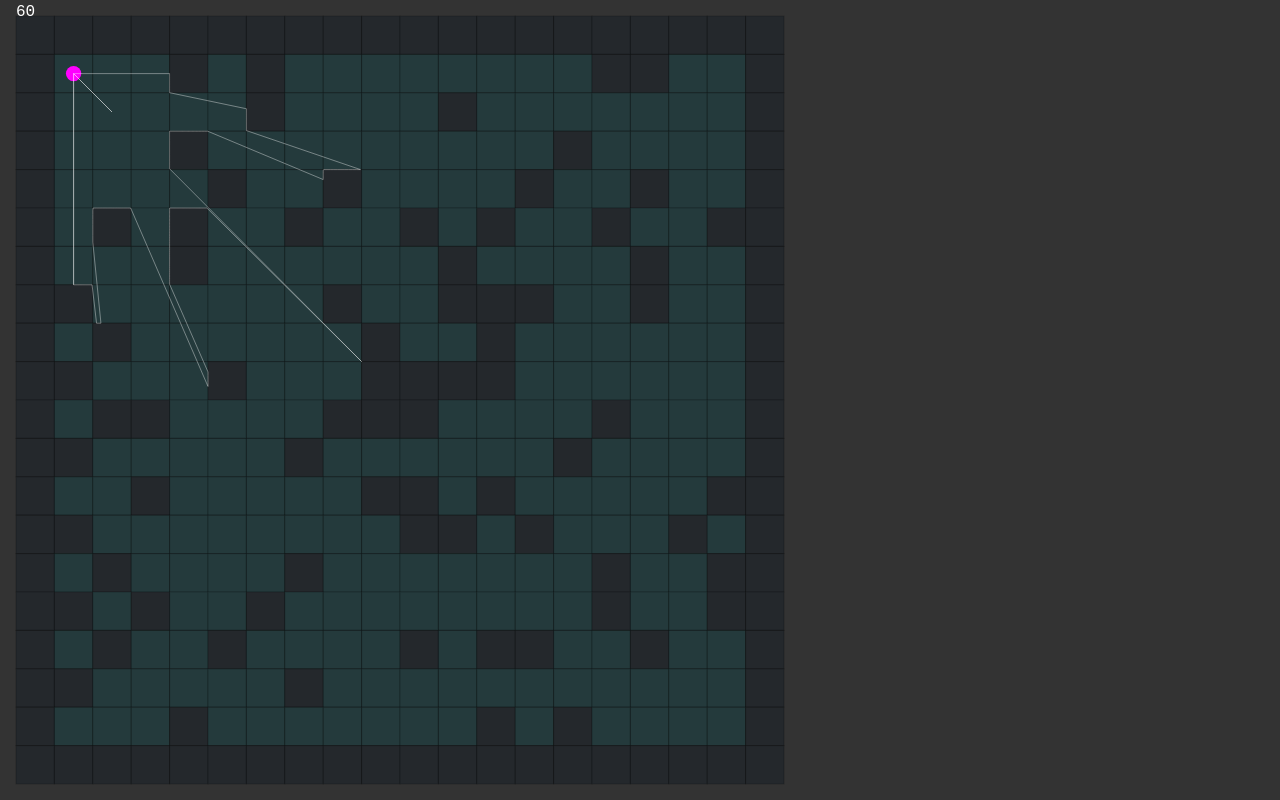
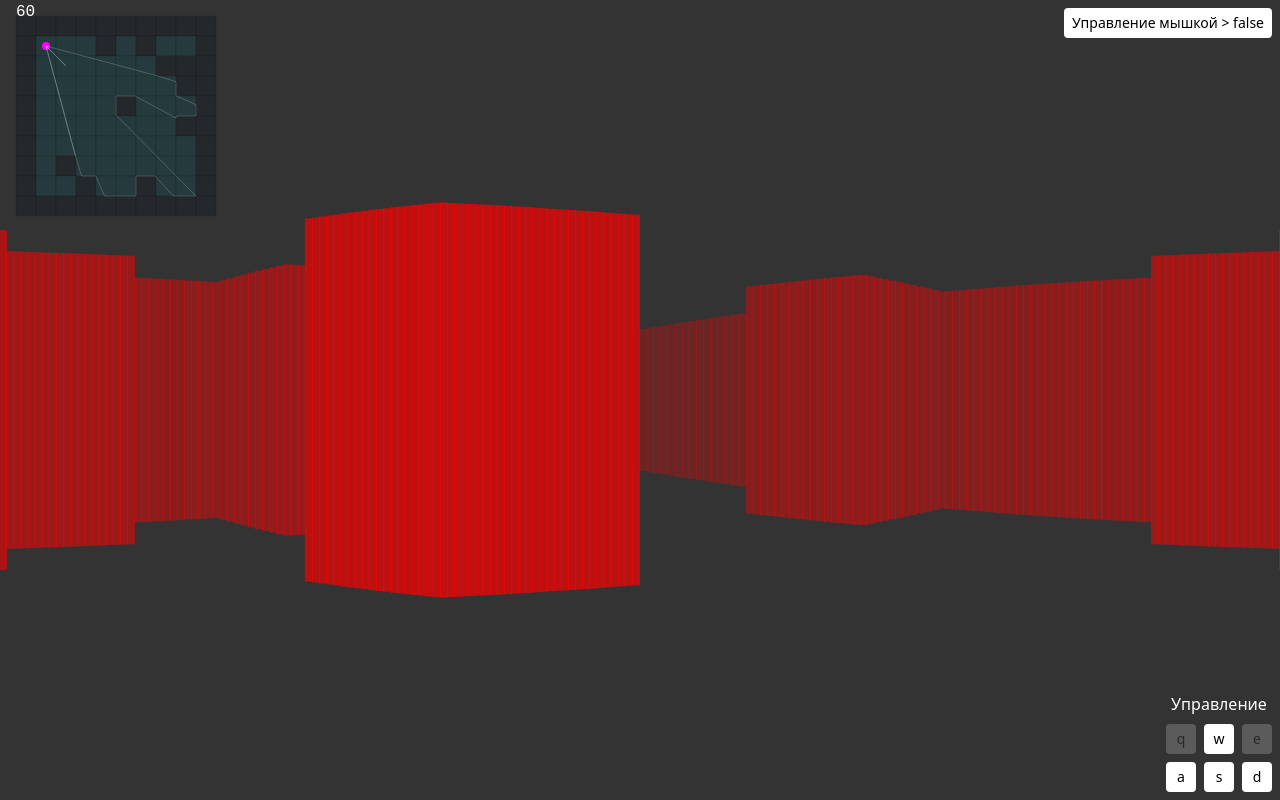
Before and after one commit to RickoOfficial/Raycasting, a website built with Vite: page index.html in a window 1280 px wide. Built offline with nearby package versions, Linux system fonts and the light colour scheme.

Commit message:
add simple 3d

```diff
--- a/index.html
+++ b/index.html
@@ -8,6 +8,18 @@
 	<body>
 		<canvas class="fixed top-1/2 left-1/2 -translate-x-1/2 -translate-y-1/2 bg-emerald-500" id="canvas"></canvas>
 
+		<div class="fixed right-2 bottom-2">
+			<div class="text-center text-white mb-2">Управление</div>
+			<div class="grid grid-cols-3 gap-2">
+				<div class="flex justify-center items-center aspect-square p-2 bg-white text-black text-sm leading-none rounded pointer-events-none opacity-20">q</div>
+				<div class="flex justify-center items-center aspect-square p-2 bg-white text-black text-sm leading-none rounded pointer-events-none">w</div>
+				<div class="flex justify-center items-center aspect-square p-2 bg-white text-black text-sm leading-none rounded pointer-events-none opacity-20">e</div>
+				<div class="flex justify-center items-center aspect-square p-2 bg-white text-black text-sm leading-none rounded pointer-events-none">a</div>
+				<div class="flex justify-center items-center aspect-square p-2 bg-white text-black text-sm leading-none rounded pointer-events-none">s</div>
+				<div class="flex justify-center items-center aspect-square p-2 bg-white text-black text-sm leading-none rounded pointer-events-none">d</div>
+			</div>
+		</div>
+
 		<script type="module" src="/src/main.ts"></script>
 	</body>
 </html>
--- a/package.json
+++ b/package.json
@@ -1,7 +1,7 @@
 {
   "name": "raycasting",
   "private": true,
-  "version": "0.0.0",
+  "version": "0.0.3",
   "type": "module",
   "scripts": {
     "dev": "vite",
--- a/src/gameObjects/Player.ts
+++ b/src/gameObjects/Player.ts
@@ -1,10 +1,11 @@
-import { CONTEXT } from '../globals'
-import { circle, line, modifyContextByWorld, resetContextByWorld } from '../utils/draw'
+import { canvasSize, CONTEXT } from '../globals'
+import { circle, line, modifyContextByWorld, rect, resetContextByWorld } from '../utils/draw'
 import { Events } from '../utils/Events'
 import { GameObject } from '../utils/GameObject'
+import { map } from '../utils/math'
 import { Ray } from '../utils/math/Ray'
 import { Vector2 } from '../utils/Vector2'
-import { World, WORLD_COLS, WORLD_ROWS } from './World'
+import { World, WORLD_COLS, WORLD_ROWS, WORLD_SIZE } from './World'
 import { WorldCell, WorldCellType } from './WorldCell'
 
 export class Player extends GameObject {
@@ -14,9 +15,10 @@ export class Player extends GameObject {
 	private raysDots: Vector2[] = []
 	private raysDotsOnWall: Vector2[] = []
 
-	private FOV = 90
-	private FOVRayCount = 360
+	private FOV = 60
+	private FOVRayCount = 180
 	private FOVRayStep = Math.abs((-this.FOV / 2 - this.FOV / 2) / this.FOVRayCount)
+	private FOVRayWidth = canvasSize().x / this.FOVRayCount
 
 	private mousePos: Vector2 = new Vector2(0, 0)
 	private prevMousePos: Vector2 = new Vector2(0, 0)
@@ -27,10 +29,11 @@ export class Player extends GameObject {
 	private moveSpeed = 0.05
 	private mouseSensitivity = 0.3
 
-	private mouseControlled = true
+	mouseControlled = false
 
 	toggleMouseControl() {
 		this.mouseControlled = !this.mouseControlled
+		return this.mouseControlled
 	}
 
 	constructor(pos: Vector2, size: Vector2) {
@@ -59,7 +62,38 @@ export class Player extends GameObject {
 		})
 	}
 
+	/**
+	 * TODO: Убрать fisheye эффект
+	 */
 	draw(ctx: CanvasRenderingContext2D) {
+		// let c = 0
+		const MAX_WALL_HEIGHT = canvasSize().y - WORLD_SIZE.y - 32
+
+		for (let i = 0; i <= this.FOVRayCount; i++) {
+			const rayHit = this.raysDotsOnWall[i]
+			// const rayAngle = (-this.FOV / 2) + (this.FOVRayStep * i);
+
+			const dist = this.pos.dist(rayHit)
+			// const correctedDistance = dist * Math.cos(rayAngle - this.viewAngle.angleDegrees())
+			// const correctedDistance = dist * Math.cos(rayAngle * (Math.PI / 180) - this.viewAngle.x); // Correct fisheye effect
+
+			const wallHeight = map(dist, 0, new Vector2(0, 0).dist(WORLD_COLS, WORLD_ROWS), -MAX_WALL_HEIGHT, 0) * -1
+			const wallTop = (canvasSize().y - wallHeight) / 2
+
+			ctx.fillStyle = `rgba(255, 0, 0, ${wallHeight / MAX_WALL_HEIGHT})`
+			ctx.beginPath()
+			rect(ctx, i * this.FOVRayWidth - 1, wallTop, this.FOVRayWidth + 1, wallHeight)
+			ctx.fill()
+
+			// console.log(`[${c++}] > ${dist} > ${wallHeight}`)
+		}
+		// console.log()
+
+		// this.drawOnMinimap(ctx)
+		// this.drawFOV(ctx)
+	}
+
+	drawOnMinimap(ctx: CanvasRenderingContext2D) {
 		modifyContextByWorld(ctx)
 
 		ctx.fillStyle = '#f0f'
@@ -102,6 +136,7 @@ export class Player extends GameObject {
 		/**
 		 * Повороты
 		 */
+		{
 			if (this.keys['a'] || this.keys['ф']) this.viewAngle.rotateDegrees(-this.rotateSpeed)
 			if (this.keys['d'] || this.keys['в']) this.viewAngle.rotateDegrees(this.rotateSpeed)
 
@@ -110,13 +145,12 @@ export class Player extends GameObject {
 
 				this.prevMousePos.set(...this.mousePos.array())
 			}
-		/**
-		 * /Повороты
-		 */
+		}
 
 		/**
 		 * Передвижение
 		 */
+		{
 			if (this.keys['w'] || this.keys['ц']) {
 				const { x, y } = this.pos.copy().add(this.viewAngle.copy().mult(this.moveSpeed))
 
@@ -147,14 +181,12 @@ export class Player extends GameObject {
 
 			// if (this.keys['a'] || this.keys['ф']) this.pos.add(this.viewAngle.copy().rotateDegrees(-90).mult(this.moveSpeed))
 			// if (this.keys['d'] || this.keys['в']) this.pos.add(this.viewAngle.copy().rotateDegrees(90).mult(this.moveSpeed))
-		/**
-		 * /Передвижение
-		 */
+		}
 
 		this.raysDots = []
 		this.raysDotsOnWall = []
 
-		for (let i = -this.FOV / 2; i <= this.FOV / 2; i += this.FOVRayStep) {
+		for (let i = -this.FOV / 2; i < this.FOV / 2; i += this.FOVRayStep) {
 			const ray = new Ray(this.pos, this.viewAngle.copy().rotateDegrees(i))
 
 			while (true) {
@@ -182,7 +214,7 @@ export class Player extends GameObject {
 		}
 	}
 
-	pullOutFromWall() {
+	private pullOutFromWall() {
 		const nearCells: Vector2[] = []
 		const nearCellsDist: number[] = []
 
--- a/src/gameObjects/World.ts
+++ b/src/gameObjects/World.ts
@@ -1,14 +1,14 @@
 import { canvasSize, mousePosition } from '../globals'
-import { modifyContextByWorld, resetContextByWorld } from '../utils/draw'
+import { modifyContextByWorld, rect, resetContextByWorld } from '../utils/draw'
 import { Events } from '../utils/Events'
 import { vectorToWorld } from '../utils/math'
 import { Random } from '../utils/Random'
 import { Vector2 } from '../utils/Vector2'
 import { WorldCell, WorldCellType } from './WorldCell'
 
-export const WORLD_COLS = 20
-export const WORLD_ROWS = 20
-export const WORLD_SIZE = new Vector2(canvasSize().y, canvasSize().y).sub(32)
+export const WORLD_COLS = 10
+export const WORLD_ROWS = 10
+export const WORLD_SIZE = new Vector2(canvasSize().y, canvasSize().y).div(4)
 export const WORLD_POS = new Vector2(16, 16)
 
 export class World {
@@ -89,7 +89,7 @@ export class World {
 
 	draw(ctx: CanvasRenderingContext2D) {
 		ctx.fillStyle = '#181818'
-		ctx.rect(this.pos.x, this.pos.y, this.size.x, this.size.y)
+		rect(ctx, ...this.pos.array(), ...this.size.array())
 		ctx.fill()
 
 		modifyContextByWorld(ctx)
--- a/src/main.ts
+++ b/src/main.ts
@@ -23,18 +23,34 @@ const draw = (timestamp?: number) => {
 	CONTEXT.fillRect(0, 0, ...canvasSize().array())
 
 	world.update()
-	world.draw(CONTEXT)
 
 	for (let i = 0; i < Player.players.length; i++) {
 		Player.players[i].update()
 		Player.players[i].draw(CONTEXT)
 	}
 
+	world.draw(CONTEXT)
+
+	for (let i = 0; i < Player.players.length; i++) {
+		Player.players[i].drawOnMinimap(CONTEXT)
+	}
+
 	CONTEXT.font = '16px monospace'
 	CONTEXT.fillStyle = '#fff'
 	CONTEXT.fillText(Math.round(fps).toString(), 16, 16)
 
+	// throw new Error('')
 	requestAnimationFrame(draw)
 }
 
+const button = document.createElement('button')
+button.className = 'button fixed top-2 right-2'
+button.innerText = 'Управление мышкой > false'
+document.body.append(button)
+button.addEventListener('click', () => {
+	const stateOfMouseControll = Player.players[0].toggleMouseControl()
+
+	button.innerText = `Управление мышкой > ${stateOfMouseControll}`
+})
+
 draw()
--- a/src/utils/Vector2.ts
+++ b/src/utils/Vector2.ts
@@ -73,11 +73,11 @@ export class Vector2 {
 		let result: number = 0
 
 		if (vectorOrX instanceof Vector2) {
-			result = vectorOrX.copy().sub(this.copy()).length()
+			result = vectorOrX.copy().sub(this).length()
 		}
 
 		if (typeof vectorOrX === 'number') {
-			result = new Vector2(vectorOrX, y!).sub(this.copy()).length()
+			result = new Vector2(vectorOrX, y!).sub(this).length()
 		}
 
 		return result
--- a/src/utils/math/index.ts
+++ b/src/utils/math/index.ts
@@ -69,3 +69,14 @@ export const throwRay = (startPos: Vector2, angle: number) => {
 		return p3.add(initialAngle.copy().mult(-2))
 	}
 }
+
+export const map = (number: number, inMin: number, inMax: number, outMin: number, outMax: number, clamp: boolean = false): number => {
+	const normalized = (number - inMin) / (inMax - inMin)
+	const scaled = normalized * (outMax - outMin) + outMin
+
+	if (clamp) {
+		return Math.min(Math.max(scaled, outMin), outMax)
+	}
+
+	return scaled
+}
```
Also changed, not shown: dist/assets/index--sMvX5j-.js (added), dist/assets/index-CeIWxoiL.js (deleted), dist/index.html. Lines whose indentation alone changed are shown as unchanged.
